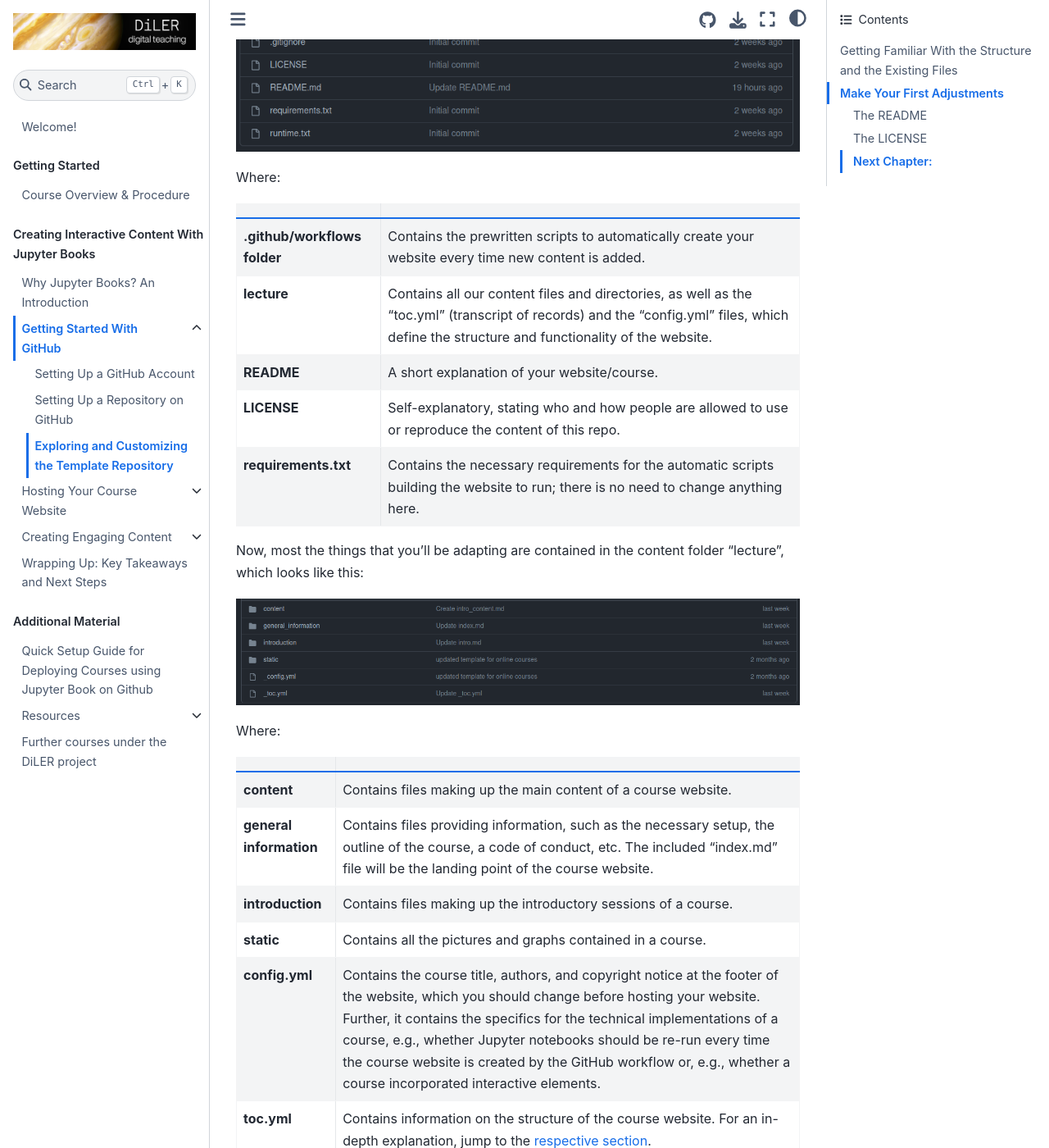
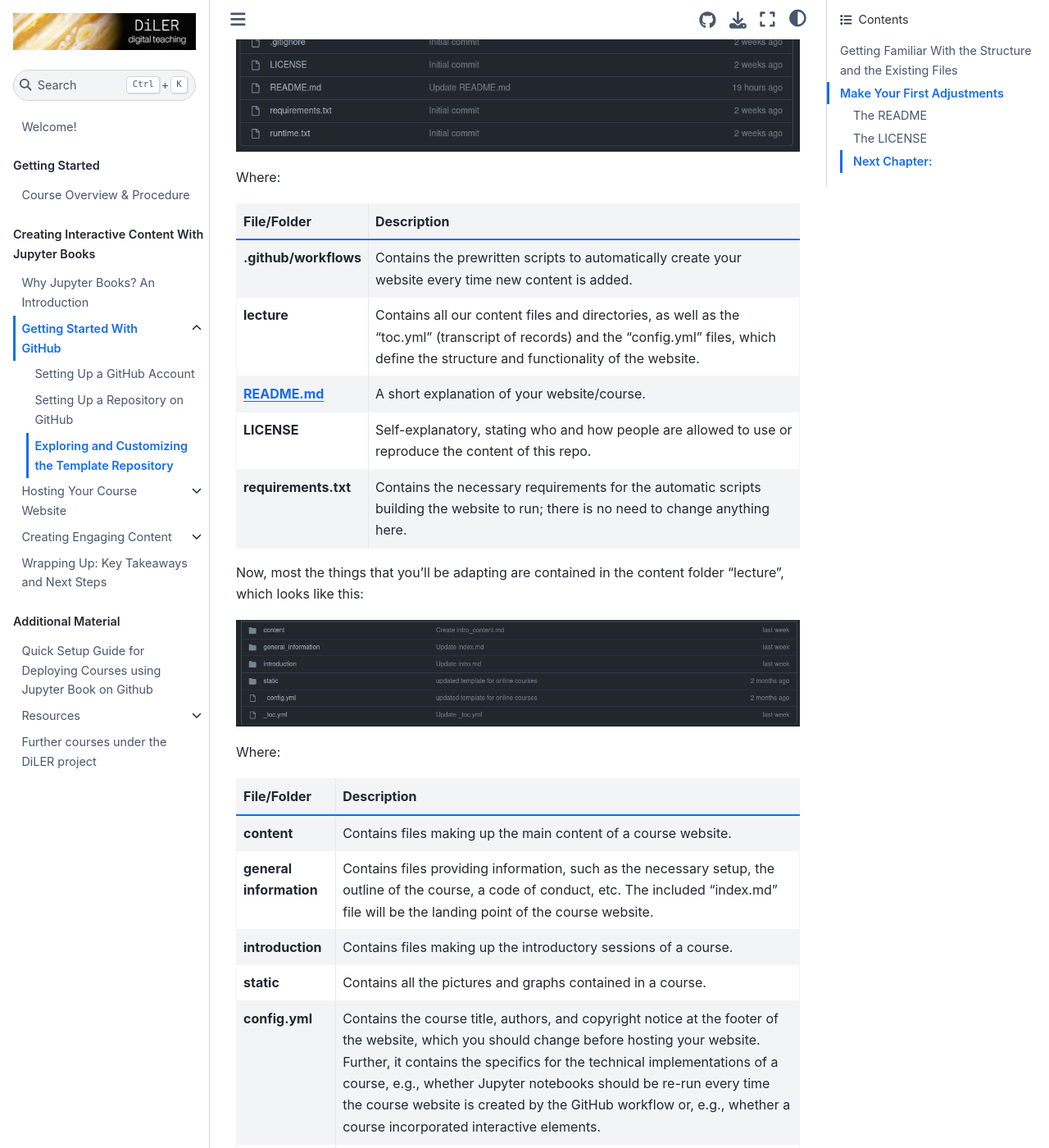
Before and after one commit to M-earnest/tutorial_jupyter_books, a Jupyter Book: the page built from content/1_github/template.md, in a window 1280 px wide and 1400 px high, scrolled down 478 px. Shown: the whole window at 82% size. Built offline with Jupyter Book 1.0.4 settings and Sphinx 7.4.7 and the Sphinx Book theme 1.1.4, drawn with Linux system fonts in a browser that asks for light colours; pages that are not in the unit, such as notebooks, are missing from menus.

Commit message:
Update template.md

```diff
--- a/content/1_github/template.md
+++ b/content/1_github/template.md
@@ -9,11 +9,11 @@
 ![depicting the contents of the course template repository on GitHub](../../static/repo.png)
 
 Where:
-|  |  |
-| ----- | -----|
-| **.github/workflows folder** | Contains the prewritten scripts to automatically create your website every time new content is added. |
+| File/Folder | Description |
+| :----- | :-----|
+| **.github/workflows** | Contains the prewritten scripts to automatically create your website every time new content is added. |
 | **lecture** | Contains all our content files and directories, as well as the "toc.yml" (transcript of records) and the "config.yml" files, which define the structure and functionality of the website. |
-| **README** | A short explanation of your website/course.|
+| **README.md** | A short explanation of your website/course.|
 | **LICENSE** | Self-explanatory, stating who and how people are allowed to use or reproduce the content of this repo.|
 | **requirements.txt** | Contains the necessary requirements for the automatic scripts building the website to run; there is no need to change anything here. |
 
@@ -22,8 +22,8 @@
 ![depicting the contents of the course template repository on GitHub](../../static/lecture_folder.png)
 
 Where:
-|  |  |
-| ----- | -----|
+| File/Folder | Description |
+| :----- | :-----|
 | **content** | Contains files making up the main content of a course website.
 | **general information** | Contains files providing information, such as the necessary setup, the outline of the course, a code of conduct, etc. The included "index\.md" file will be the landing point of the course website.|
 | **introduction** | Contains files making up the introductory sessions of a course.|
```
